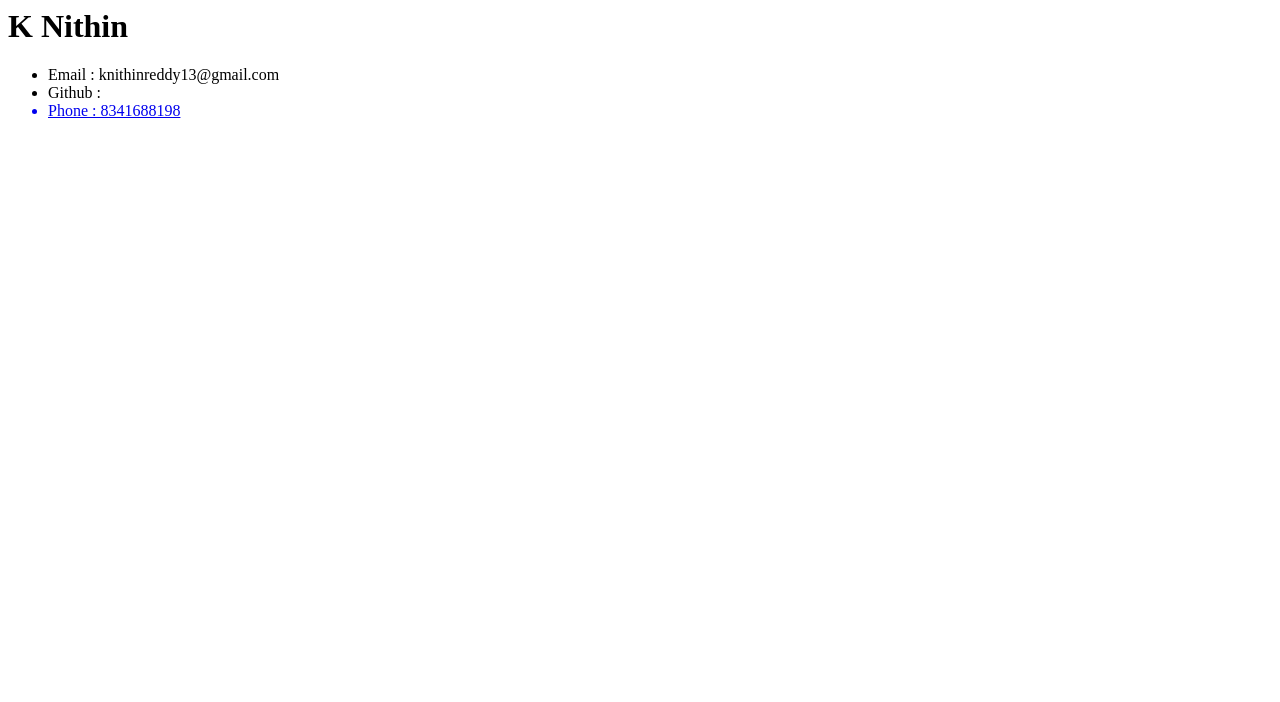
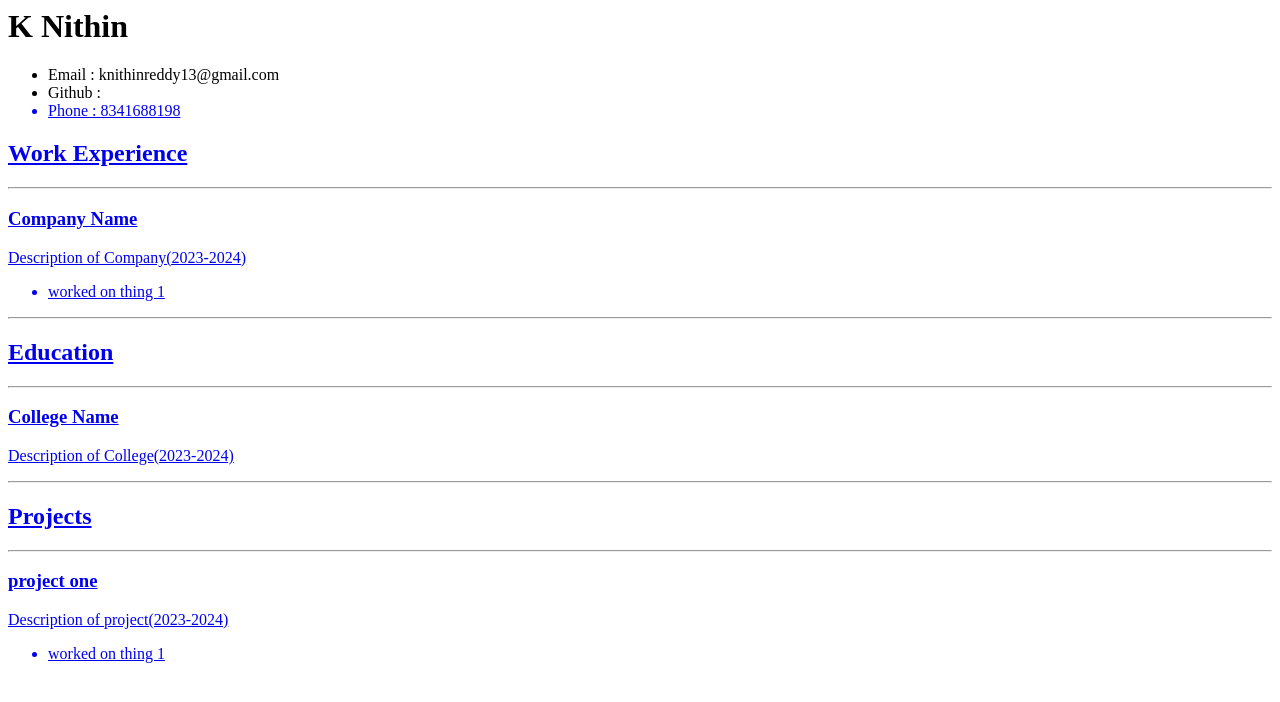
Before and after one commit to Nithin1317/gitcrt, a plain HTML site: page index.html in a window 1280 px wide. Drawn offline with Linux system fonts and the light colour scheme.

Commit message:
changes made 2

```diff
--- a/index.html
+++ b/index.html
@@ -11,6 +11,35 @@
                 <li>Phone : 8341688198 </li>
             </ul>
         </div>
-
+        <div>
+            <h2>Work Experience</h2>
+            <hr>
+            <h3>Company Name</h3>
+            <p>Description of Company(2023-2024)</p>
+            <ul>
+                <li>
+                    worked on thing 1
+                </li>
+            </ul>
+        </div>
+        <hr>
+        <div>
+            <h2>Education</h2>
+            <hr>
+            <h3>College Name</h3>
+            <p>Description of College(2023-2024)</p>
+        </div>
+        <hr>
+        <div>
+            <h2>Projects</h2>
+            <hr>
+            <h3>project one</h3>
+            <p>Description of project(2023-2024)</p>
+            <ul>
+                <li>
+                    worked on thing 1
+                </li>
+            </ul>
+        </div>
     </body>
 </html>
```
